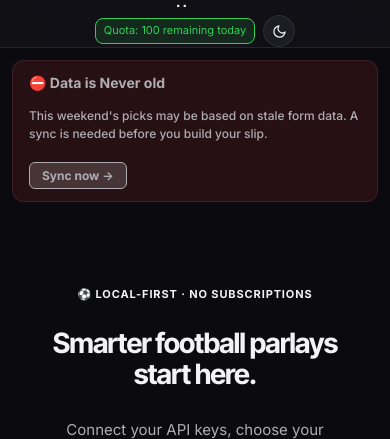
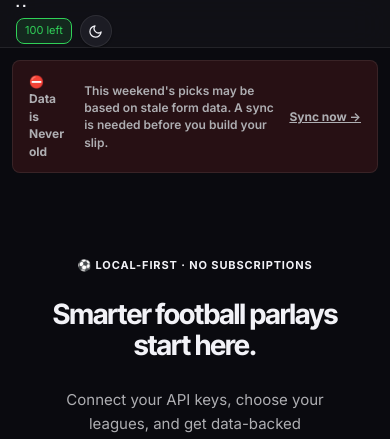
Before and after one commit to islajr/footy-predict, a FastAPI app: page / in a window 390 px wide. Shown: the top 439 px of the page. Run offline with FastAPI, Linux system fonts and the light colour scheme; data comes from the database, SQL or seed files in the repository; data that the repository does not hold is empty.

Commit message:
fix(ui): header layout, theme toggle icon, freshness banner height
Root causes fixed:
- app-header had display:flex only as inline style — moved to CSS class
- .theme-icon had display:none as inline style — moved to CSS (.theme-label/.theme-icon classes)
- quota badge has .quota-full (desktop) / .quota-short (mobile: 'N left') responsive text
- freshness-banner-urgent now a compact single-line strip everywhere (removed block strong + large padding)
- Cleaned up redundant duplicate overrides from base.html inline style block

```diff
--- a/src/static/css/style.css
+++ b/src/static/css/style.css
@@ -387,6 +387,11 @@
     padding: 0 var(--space-8);
     height: var(--header-height);
     flex-shrink: 0;
+    /* Layout — was previously on inline style */
+    display: flex;
+    align-items: center;
+    justify-content: space-between;
+    gap: var(--space-3);
 }
 
 /* Page content area below the header */
@@ -406,12 +411,30 @@
     font-weight: 700;
     letter-spacing: -0.3px;
     margin-bottom: 0;
+    /* Allow it to shrink if actions need space */
+    min-width: 0;
+    flex: 1;
+    white-space: nowrap;
+    overflow: hidden;
+    text-overflow: ellipsis;
 }
 
 .header-actions {
     display: flex;
     align-items: center;
     gap: var(--space-3);
+    flex-shrink: 0;
+}
+
+/* Theme icon hidden on desktop — shown on mobile via media query */
+.theme-icon {
+    display: none;
+    flex-shrink: 0;
+}
+
+/* Quota: full text on desktop, short on mobile */
+.quota-short {
+    display: none;
 }
 
 /* ─── Material Elements (Elevation) ─────────────────────────── */
@@ -1768,34 +1791,31 @@
     flex-wrap: wrap;
 }
 
+/* Urgent variant — same compact height, just stronger colour signal */
 .freshness-banner-urgent {
-    padding: var(--space-4);
-    border-radius: var(--radius-lg);
-    font-size: var(--text-md);
-    font-weight: 500;
+    font-weight: 600;
+    font-size: var(--text-sm);
+    flex-wrap: nowrap;
+    justify-content: space-between;
 }
 
 .freshness-banner-urgent strong {
-    display: block;
-    font-size: var(--text-lg);
     font-weight: 700;
-    margin-bottom: var(--space-1);
+    /* Keep inline, do not block-display */
+    margin-right: var(--space-1);
 }
 
 .freshness-banner-urgent a {
-    display: inline-block;
-    margin-top: var(--space-2);
-    padding: var(--space-2) var(--space-4);
-    background-color: rgba(255,255,255,0.15);
-    border-radius: var(--radius-sm);
+    white-space: nowrap;
+    font-weight: 700;
+    text-decoration: underline;
     color: inherit;
-    font-weight: 700;
-    text-decoration: none;
-    border: 1px solid currentColor;
+    margin-left: auto;
+    flex-shrink: 0;
 }
 
 .freshness-banner-urgent a:hover {
-    background-color: rgba(255,255,255,0.25);
+    opacity: 0.8;
 }
 
 /* ── Dashboard mobile cards (fixtures list) ── */
@@ -1864,30 +1884,25 @@
         padding: 0 var(--space-4);
         height: 48px;
         gap: var(--space-2);
-        overflow: hidden;
     }
 
     .header-title {
         font-size: var(--text-md);
-        white-space: nowrap;
-        overflow: hidden;
-        text-overflow: ellipsis;
-        min-width: 0;
-        flex: 1;
     }
 
     .header-actions {
-        flex-shrink: 0;
         gap: var(--space-2);
     }
 
-    /* Quota badge compact on mobile */
+    /* Quota badge: hide long text, show short version */
     .quota-badge {
         font-size: var(--text-xs);
         padding: var(--space-1) var(--space-2);
     }
-
-    /* Theme toggle — shrink to icon-only on mobile */
+    .quota-full { display: none; }
+    .quota-short { display: inline; }
+
+    /* Theme toggle: icon-only on mobile */
     .theme-toggle-btn {
         padding: var(--space-1);
         width: 32px;
@@ -1895,12 +1910,8 @@
         justify-content: center;
         flex-shrink: 0;
     }
-    .theme-toggle-btn span {
-        display: none;
-    }
-    .theme-toggle-btn .theme-icon {
-        display: flex !important;
-    }
+    .theme-label { display: none; }
+    .theme-icon  { display: flex; }
 
     /* All grids to single column on mobile */
     .grid-2,
--- a/src/templates/base.html
+++ b/src/templates/base.html
@@ -14,20 +14,6 @@
         @keyframes slideUp {
             from { transform: translateY(20px); opacity: 0; }
             to { transform: translateY(0); opacity: 1; }
-        }
-        @media (max-width: 768px) {
-            .freshness-banner-urgent {
-                padding: var(--space-3) var(--space-4);
-                font-size: var(--text-sm);
-            }
-            .freshness-banner-urgent strong {
-                font-size: var(--text-md);
-                margin-bottom: 2px;
-            }
-            .freshness-banner-urgent a {
-                padding: var(--space-1) var(--space-3);
-                font-size: var(--text-sm);
-            }
         }
     </style>
     {% block head %}{% endblock %}
@@ -105,7 +91,7 @@
         <!-- Main Workspace -->
         <div class="main-wrapper">
             <!-- Top App Header -->
-            <header class="app-header" style="display:flex;align-items:center;justify-content:space-between;">
+            <header class="app-header">
                 <div class="header-title">
                     {% block header_title %}Overview{% endblock %}
                 </div>
@@ -113,13 +99,14 @@
                 <div class="header-actions">
                     <!-- Quota Remaining Display -->
                     <div class="quota-badge {% if quota.remaining < 20 %}quota-danger{% elif quota.remaining < 50 %}quota-warning{% else %}quota-ok{% endif %}">
-                        <span>Quota: {{ quota.remaining }} remaining today</span>
+                        <span class="quota-full">Quota: {{ quota.remaining }} remaining today</span>
+                        <span class="quota-short">{{ quota.remaining }} left</span>
                     </div>
 
                     <!-- Theme Toggle Switch -->
                     <button onclick="toggleTheme()" class="theme-toggle-btn" title="Toggle Light/Dark Theme">
-                        <svg class="theme-icon" width="15" height="15" viewBox="0 0 24 24" fill="none" stroke="currentColor" stroke-width="2" stroke-linecap="round" stroke-linejoin="round" style="display:none; flex-shrink:0;"><path d="M21 12.79A9 9 0 1 1 11.21 3 7 7 0 0 0 21 12.79z"/></svg>
-                        <span>Toggle Theme</span>
+                        <svg class="theme-icon" width="15" height="15" viewBox="0 0 24 24" fill="none" stroke="currentColor" stroke-width="2" stroke-linecap="round" stroke-linejoin="round"><path d="M21 12.79A9 9 0 1 1 11.21 3 7 7 0 0 0 21 12.79z"/></svg>
+                        <span class="theme-label">Toggle Theme</span>
                     </button>
                 </div>
             </header>
```
